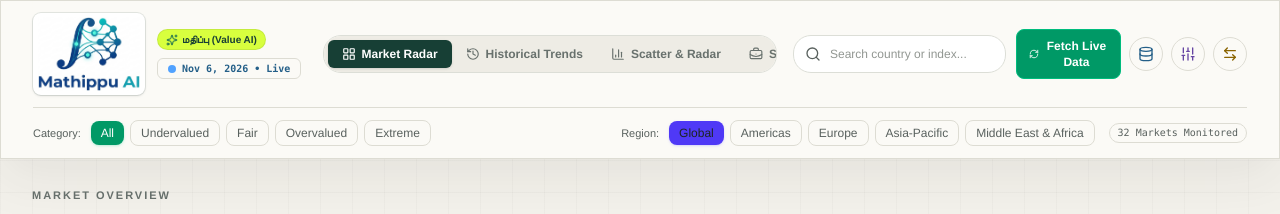
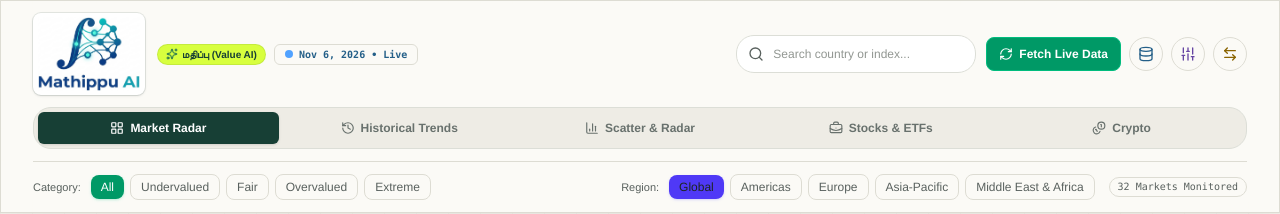
Before and after one commit to augopi84-git/Mathippu-AI, a React (Vite) app: page / in a window 1280 px wide. Shown: the top 214 px of the page. Built offline with nearby package versions, Linux system fonts and the light colour scheme.

Commit message:
Move primary navigation into full-width row
Co-authored-by: Copilot <223556219+Copilot@users.noreply.github.com>

```diff
--- a/src/components/Header.jsx
+++ b/src/components/Header.jsx
@@ -20,9 +20,9 @@ export default function Header({
 }) {
   return (
     <header className="market-header glass-panel sticky top-0 z-40 px-4 py-3 md:px-8">
-      <div className="max-w-[92rem] mx-auto flex flex-col xl:flex-row xl:items-center justify-between gap-4">
+      <div className="max-w-[92rem] mx-auto flex flex-wrap items-center justify-between gap-3">
         {/* Logo, AI Badge & Timestamp */}
-        <div className="flex items-center justify-between">
+        <div className="order-1 flex flex-1 items-center justify-between xl:flex-none">
           <div className="flex items-center gap-3 min-w-0">
             <img
               src="./mathippu-ai-logo-cropped.jpg"
@@ -72,12 +72,12 @@ export default function Header({
         {/* Navigation Tabs (Main Views) */}
         <nav
           aria-label="Primary market views"
-          className="w-full min-w-0 max-w-full overflow-x-auto overscroll-x-contain bg-[#eeece5] p-1 rounded-xl border border-[#dcded7] self-center text-xs font-semibold xl:w-auto"
+          className="order-3 w-full min-w-0 max-w-full overflow-hidden bg-[#eeece5] p-1 rounded-xl border border-[#dcded7] text-xs font-semibold"
         >
-          <div className="flex w-max min-w-full items-center">
+          <div className="grid grid-cols-2 gap-1 sm:grid-cols-5 sm:gap-0">
           <button
             onClick={() => onTabChange('radar')}
-            className={`px-3.5 py-1.5 rounded-md transition-colors duration-100 flex items-center gap-1.5 focus-visible:outline-none focus-visible:ring-2 focus-visible:ring-emerald-400 ${
+            className={`min-w-0 justify-center px-2 py-2 rounded-md transition-colors duration-100 flex items-center gap-1.5 focus-visible:outline-none focus-visible:ring-2 focus-visible:ring-emerald-400 ${
               activeTab === 'radar'
                 ? 'bg-[#173f35] text-white shadow-sm'
                 : 'text-[#68716d] hover:text-[#17201d]'
@@ -89,7 +89,7 @@ export default function Header({
 
           <button
             onClick={() => onTabChange('historical')}
-            className={`px-3.5 py-1.5 rounded-md transition-colors duration-100 flex items-center gap-1.5 focus-visible:outline-none focus-visible:ring-2 focus-visible:ring-purple-400 ${
+            className={`min-w-0 justify-center px-2 py-2 rounded-md transition-colors duration-100 flex items-center gap-1.5 focus-visible:outline-none focus-visible:ring-2 focus-visible:ring-purple-400 ${
               activeTab === 'historical'
                 ? 'bg-[#173f35] text-white shadow-sm'
                 : 'text-[#68716d] hover:text-[#17201d]'
@@ -101,7 +101,7 @@ export default function Header({
 
           <button
             onClick={() => onTabChange('charts')}
-            className={`px-3.5 py-1.5 rounded-md transition-colors duration-100 flex items-center gap-1.5 focus-visible:outline-none focus-visible:ring-2 focus-visible:ring-blue-400 ${
+            className={`min-w-0 justify-center px-2 py-2 rounded-md transition-colors duration-100 flex items-center gap-1.5 focus-visible:outline-none focus-visible:ring-2 focus-visible:ring-blue-400 ${
               activeTab === 'charts'
                 ? 'bg-[#173f35] text-white shadow-sm'
                 : 'text-[#68716d] hover:text-[#17201d]'
@@ -113,7 +113,7 @@ export default function Header({
 
           <button
             onClick={() => onTabChange('investment')}
-            className={`px-3.5 py-1.5 rounded-md transition-colors duration-100 flex items-center gap-1.5 focus-visible:outline-none focus-visible:ring-2 focus-visible:ring-amber-400 ${
+            className={`min-w-0 justify-center px-2 py-2 rounded-md transition-colors duration-100 flex items-center gap-1.5 focus-visible:outline-none focus-visible:ring-2 focus-visible:ring-amber-400 ${
               activeTab === 'investment'
                 ? 'bg-[#173f35] text-white shadow-sm'
                 : 'text-[#68716d] hover:text-[#17201d]'
@@ -125,7 +125,7 @@ export default function Header({
 
           <button
             onClick={() => onTabChange('crypto')}
-            className={`px-3.5 py-1.5 rounded-md transition-colors duration-100 flex items-center gap-1.5 focus-visible:outline-none focus-visible:ring-2 focus-visible:ring-amber-400 ${
+            className={`min-w-0 justify-center px-2 py-2 rounded-md transition-colors duration-100 flex items-center gap-1.5 focus-visible:outline-none focus-visible:ring-2 focus-visible:ring-amber-400 ${
               activeTab === 'crypto'
                 ? 'bg-[#173f35] text-white shadow-sm'
                 : 'text-[#68716d] hover:text-[#17201d]'
@@ -138,7 +138,7 @@ export default function Header({
         </nav>
 
         {/* Search Bar & Action Buttons */}
-        <div className="flex flex-col sm:flex-row items-center gap-2.5 w-full lg:w-auto">
+        <div className="order-2 flex flex-col sm:flex-row items-center gap-2.5 w-full lg:w-auto">
           {/* Search Box */}
           <div className="relative w-full sm:w-60">
             <Search className="w-4 h-4 text-slate-400 absolute left-3 top-1/2 -translate-y-1/2" />
```
